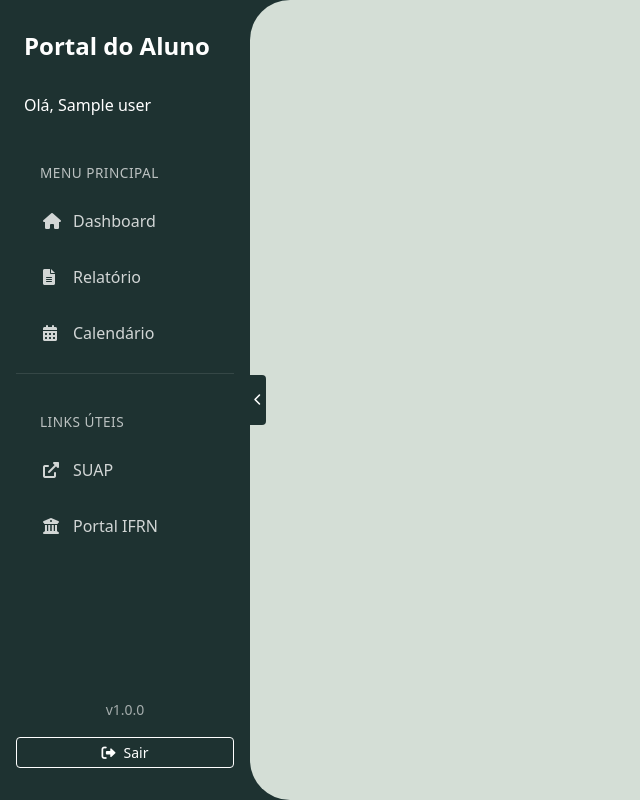
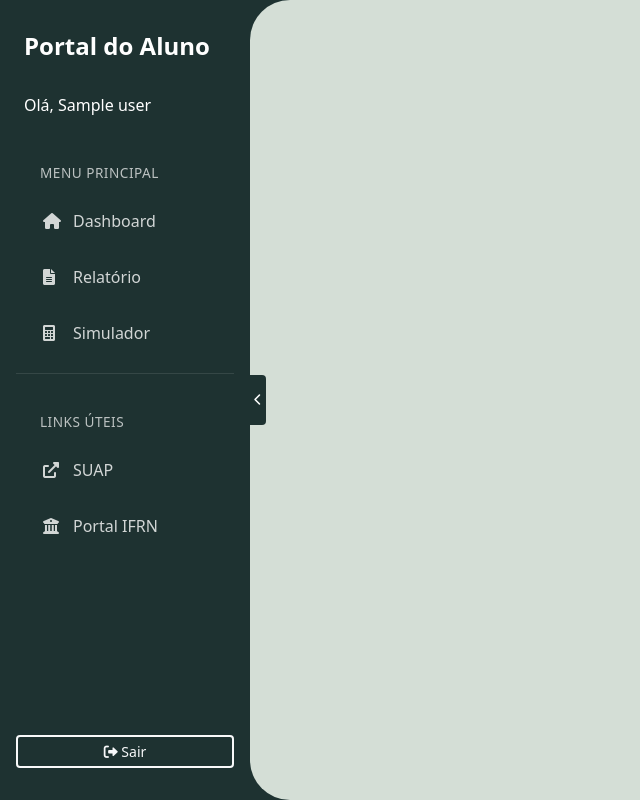
Before and after one commit to ErisvaldoBalbino/portaldoalunosuap, a Django app: template portal_estudante/templates/portal_estudante/base.html in a window 1280 px wide. Shown: the whole page, without its empty margins (0-640 px from the left). Run offline with Django 5.2, Linux system fonts and the light colour scheme; the template is opened without the code that fills it: most values are stand-ins (such as "Sample title", 1, 10 or a date in 2020).

Commit message:
style: botao de logout

```diff
--- a/portal_estudante/templates/portal_estudante/base.html
+++ b/portal_estudante/templates/portal_estudante/base.html
@@ -43,9 +43,9 @@
                         <i class="fas fa-file-alt"></i>
                         Relatório
                     </a>
-                    <a href="#" class="sidebar-link" onclick="alert('Em desenvolvimento')">
-                        <i class="fas fa-calendar-alt"></i>
-                        Calendário
+                    <a href="{% url 'portal_estudante:simulator' %}" class="sidebar-link {% if request.resolver_match.url_name == 'simulator' %}active{% endif %}">
+                        <i class="fas fa-calculator"></i>
+                        Simulador
                     </a>
                 </div>
             </div>
@@ -68,12 +68,14 @@
 
         <div class="sidebar-footer">
             {% if user_data %}
+                <!--
                 <div class="version-info mb-3">
-                    <small class="text">v1.0.0</small>
+                    <small class="text">v0.0.0</small>
                 </div>
+                -->
                 <form action="{% url 'portal_estudante:logout' %}" method="post" class="sidebar-logout">
                     {% csrf_token %}
-                    <button type="submit" class="btn btn-outline-secondary btn-sm">
+                    <button type="submit" class="btn btn-outline-light btn-sm w-100">
                         <i class="fas fa-sign-out-alt"></i>
                         Sair
                     </button>
```
